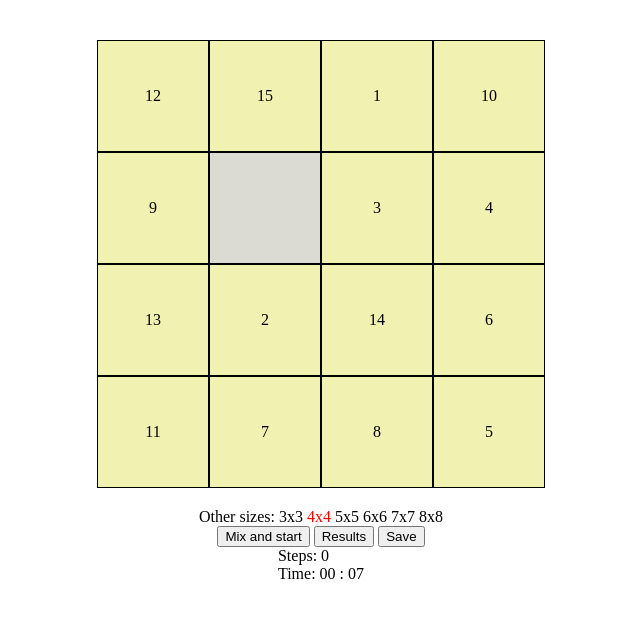
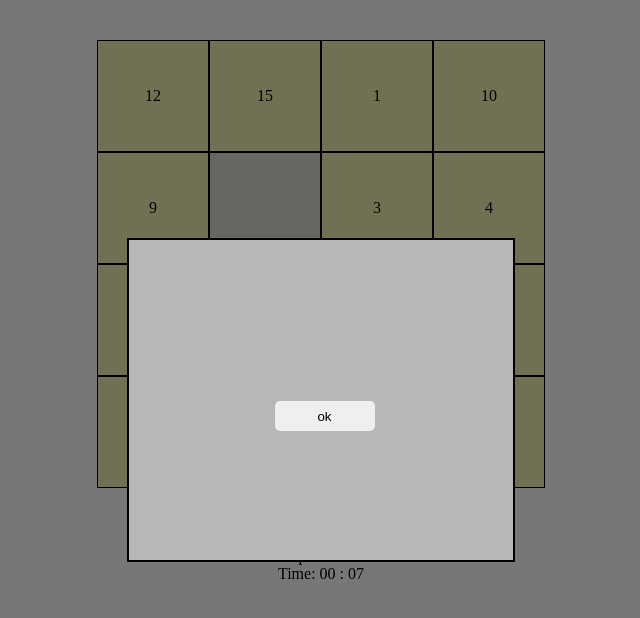
Before and after one commit to Liplyanin/gem_puzzle, a plain HTML site: page index.html in a window 1280 px wide. Both pictures are taken after a click on the button "Results". Shown: the whole page, without its empty margins (319-959 px from the left). Drawn offline with Linux system fonts and the light colour scheme.

Commit message:
feat: add score

```diff
--- a/script.js
+++ b/script.js
@@ -2,7 +2,15 @@ document.querySelector('body').insertAdjacentHTML('afterbegin',`
 <div class="buttons">
         <button id="mix" onclick="getField(currentSize)">Mix and start</button>
         <button id="results">Results</button>
-        <button id="save" onclick="save()">Save</button>
+        <div class="popup">
+        <div class="results">
+        <ul>
+
+        </ul>
+        <button id = 'close-btn'>ok</button>
+    </div>
+    </div>
+        <button id="save">Save</button>
     </div>
     <div class="game-status">
         <div class="steps">Steps: 0</div>
@@ -19,8 +27,8 @@ Other sizes:
 <a>8x8</a>
 </div> `);
 document.querySelector('body').insertAdjacentHTML('afterbegin',`<div class ='playground'></div>`);
-let playground = document.querySelector('.playground');
 
+const playground = document.querySelector('.playground');
 let expectedResult = '';
 let currentSize = 16;
 let steps = 0;
@@ -29,6 +37,8 @@ let seconds = 0;
 let timer;
 let playgroundStyle;
 let winnerClock;
+let ul = document.querySelector('ul');
+
 const clock = () => {
     if(seconds==60){
         minutes++;
@@ -79,7 +89,7 @@ const getField = (size) =>{
     playground.innerHTML = str;
     steps = 0;
     document.querySelector('.steps').innerHTML = 'Steps: ' + steps;
-    clock()
+    clock();
 };
 
 const changeField = () =>{
@@ -100,10 +110,10 @@ const changeField = () =>{
 
 };
 const changePos = (el) =>{
-
     let arr = [];
     let str = '';
-    for(let i=0; i<playground.children.length; i++){
+
+    for (let i=0; i<playground.children.length; i++){
         arr.push(playground.children[i].outerHTML)
     }
     let indexEmty = arr.indexOf(el.outerHTML);
@@ -119,37 +129,52 @@ const changePos = (el) =>{
 let sizes = document.querySelector('.sizes');
 
 sizes.addEventListener('click',(event)=>{
-    if(event.target.tagName=='A'){
+    if (event.target.tagName=='A'){
         sizes.querySelectorAll('a').forEach(el=>el.classList.remove('active'));
         event.target.classList.add('active');
         changeField();
     }
 });
 
+
 playground.addEventListener('click', (event)=>{
     let emptySquare = document.querySelector('.step');
     let result = '';
 
-    if((emptySquare.offsetTop < event.clientY) && (event.clientY < (emptySquare.offsetTop + emptySquare.offsetHeight))){
-        if((event.clientX > (emptySquare.offsetLeft - emptySquare.offsetWidth)) && (event.clientX < (emptySquare.offsetLeft + emptySquare.offsetWidth*2))){
-           if(event.target.className=='playground_item'){
+    if ((emptySquare.offsetTop < event.clientY) && (event.clientY < (emptySquare.offsetTop + emptySquare.offsetHeight))){
+        if ((event.clientX > (emptySquare.offsetLeft - emptySquare.offsetWidth)) && (event.clientX < (emptySquare.offsetLeft + emptySquare.offsetWidth*2))){
+           if (event.target.className=='playground_item'){
             changePos(emptySquare);
             }
         }
-    }else if( (event.clientY > emptySquare.offsetTop -  emptySquare.offsetHeight) && (event.clientY < emptySquare.offsetTop +  emptySquare.offsetHeight * 2)){
-        if((event.clientX > emptySquare.offsetLeft) && (event.clientX < emptySquare.offsetLeft + emptySquare.offsetWidth)){
-            if(event.target.className=='playground_item'){
+    }else if ( (event.clientY > emptySquare.offsetTop -  emptySquare.offsetHeight) && (event.clientY < emptySquare.offsetTop +  emptySquare.offsetHeight * 2)){
+        if ((event.clientX > emptySquare.offsetLeft) && (event.clientX < emptySquare.offsetLeft + emptySquare.offsetWidth)){
+            if (event.target.className=='playground_item'){
                 changePos(emptySquare);
 
             }
         }
     }
     playground.querySelectorAll('.playground_item').forEach(el=>result+=el.innerHTML)
-    if(result==expectedResult){
-        alert('Ура! Вы решили головоломку за '+ winnerClock + ' и ' + steps + ' ходов»')
+    if (result==expectedResult){
+        let li = document.createElement('li');
+        li.innerHTML ='Time: ' + winnerClock + ' Steps: ' + steps;
+        ul.append(li);
+        localStorage.setItem('ul', ul.innerHTML);
+        alert('Ура! Вы решили головоломку за '+ winnerClock + ' и ' + steps + ' ходов»');
     }
 
 });
+
+document.getElementById('results').addEventListener('click', () =>{
+    document.querySelector('.results').style = 'display: flex;'
+    document.querySelector('.popup').classList.add('popup_active');
+});
+document.getElementById('close-btn').addEventListener('click', ()=>{
+    document.querySelector('.results').style = 'display: none;';
+    document.querySelector('.popup').classList.remove('popup_active');
+
+})
 
 const save = () =>{
     localStorage.setItem('gameField', playground.innerHTML);
@@ -160,10 +185,13 @@ const save = () =>{
     localStorage.setItem('currentSize',  currentSize);
     localStorage.setItem('expectedResult',  expectedResult);
 }
+document.getElementById('save').addEventListener('click', save);
+
 window.onload = () =>{
     if(localStorage.getItem('gameField')){
         currentSize = localStorage.getItem('currentSize');
         playground.innerHTML = localStorage.getItem('gameField');
+        ul.innerHTML = localStorage.getItem('ul');
         playground.style  = localStorage.getItem('playgroundStyle');
         minutes = localStorage.getItem('gameMinutes');
         seconds = localStorage.getItem('gameSeconds');
@@ -174,6 +202,6 @@ window.onload = () =>{
 
     } else {
     getField(currentSize);
-    document.getElementById('4*4').classList.add('active')
+    document.getElementById('4*4').classList.add('active');
     }
 };
--- a/style.css
+++ b/style.css
@@ -60,3 +60,41 @@ body{
 .active{
     color: red;
 }
+
+.popup {
+    position: fixed;
+    width: 100vw;
+    height: 100vh;
+    top: 0;
+    left: 0;
+    background: #0008;
+    display: none;
+}
+.popup_active {
+    display: flex;
+    justify-content: center;
+    align-items: center;
+
+}
+.popup button {
+    width: 100px;
+    border-radius: 5px;
+    height: 30px;
+    margin-left: 7px;
+    border: none;
+}
+.results{
+    display: none;
+    border: 2px solid black;
+    text-align: center;
+    max-width: 500px;
+    overflow: hidden;
+    flex-direction: column;
+    justify-content: center;
+    align-items: center;
+    background-color: #b7b7b7;
+    min-width: 320px;
+    min-height: 320px;
+    width: 30vw;
+    height: 20vw;
+}
```
